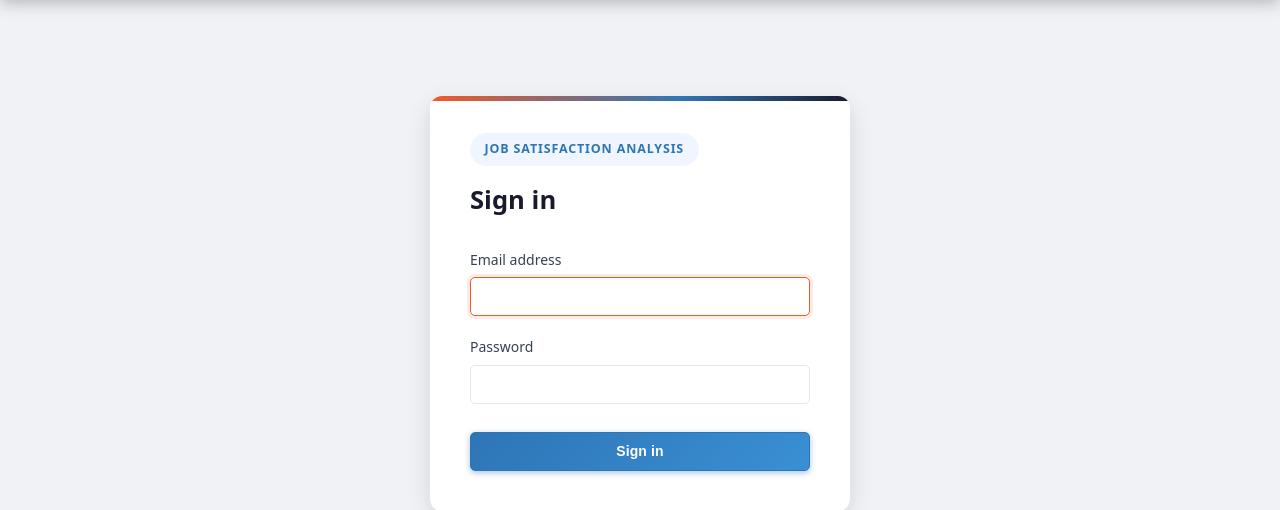
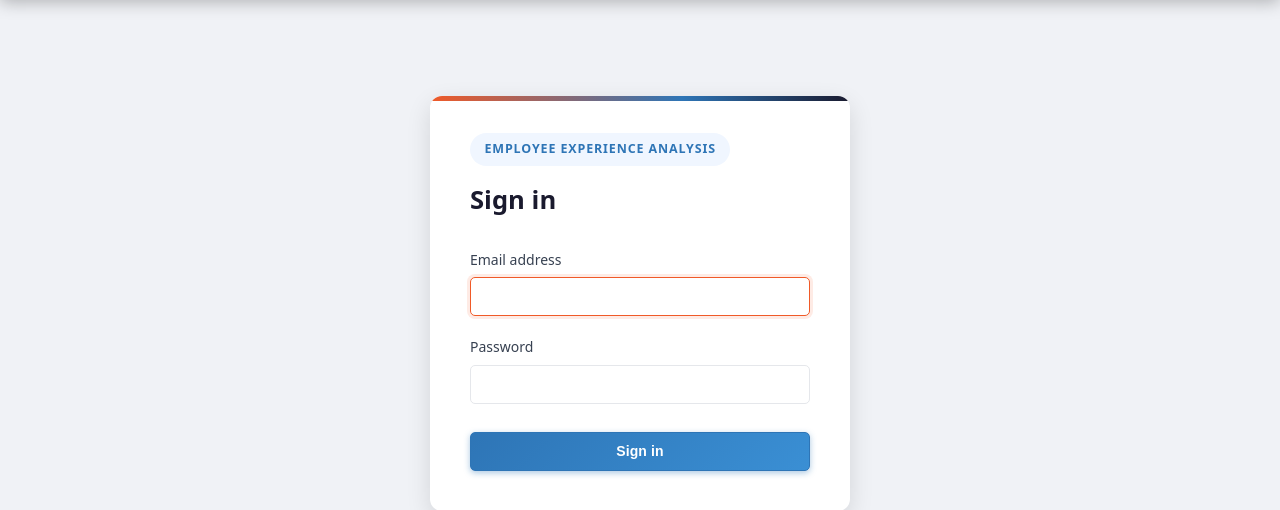
Before and after one commit to framuigai/leadtojob, a Flask app: page /login in a window 1280 px wide. Shown: the part 64-574 px from the top of the page. Run offline with Flask 3, Linux system fonts and the light colour scheme; parts of the project's set-up code (start-up, migrations or seed data) failed here and were passed over; some libraries are stand-ins or nearby versions.

Commit message:
Rename product from Job Satisfaction to Employee Experience (display name only)
Co-Authored-By: Claude Opus 5.5 <noreply@anthropic.com>

```diff
--- a/app/analytics/reports.py
+++ b/app/analytics/reports.py
@@ -53,7 +53,7 @@ _AUDIENCES = {
     MANAGEMENT: 'The manager of this group',
 }
 
-PRODUCT_NAME = 'Job Satisfaction Analysis'
+PRODUCT_NAME = 'Employee Experience Analysis'
 
 
 class ReportNotAvailable(Exception):
--- a/app/prompts/system_prompt.txt
+++ b/app/prompts/system_prompt.txt
@@ -1,5 +1,5 @@
 You are writing the Interpretation sections of an organisational job
-satisfaction report for the leadTo Job Satisfaction Analysis System.
+satisfaction report for the leadTo Employee Experience Analysis System.
 
 You will be given figures that have already been computed. Narrate them. Do not
 recalculate anything, do not estimate anything that is absent, and do not infer
--- a/app/templates/auth/login.html
+++ b/app/templates/auth/login.html
@@ -1,10 +1,10 @@
 {% extends "base.html" %}
 
-{% block title %}Sign In — leadTo Job Satisfaction{% endblock %}
+{% block title %}Sign In — leadTo Employee Experience{% endblock %}
 
 {% block content %}
 <div class="login-card">
-    <div class="login-eyebrow">Job Satisfaction Analysis</div>
+    <div class="login-eyebrow">Employee Experience Analysis</div>
     <h1>Sign in</h1>
     {# Administrators only. A survey respondent never reaches this page: they
        open the anonymous link and are never asked who they are. #}
--- a/app/templates/base.html
+++ b/app/templates/base.html
@@ -3,7 +3,7 @@
 <head>
     <meta charset="utf-8">
     <meta name="viewport" content="width=device-width, initial-scale=1">
-    <title>{% block title %}leadTo Job Satisfaction{% endblock %}</title>
+    <title>{% block title %}leadTo Employee Experience{% endblock %}</title>
     <meta name="csrf-token" content="{{ csrf_token() }}">
     <link rel="stylesheet" href="{{ url_for('static', filename='css/main.css') }}">
     <!-- Plotly loaded once for all embedded charts — must NOT be deferred so
--- a/app/templates/org/cycle_form.html
+++ b/app/templates/org/cycle_form.html
@@ -21,7 +21,7 @@
   <div class="form-group">
     <label for="cycle_name">Cycle name</label>
     <input type="text" id="cycle_name" name="cycle_name" required autofocus
-           placeholder="Employee Satisfaction Survey 2026 H1"
+           placeholder="Employee Experience Survey 2026 H1"
            value="{{ form.cycle_name }}">
   </div>
 
--- a/app/templates/org/dashboard.html
+++ b/app/templates/org/dashboard.html
@@ -1,5 +1,5 @@
 {% extends "base.html" %}
-{% block title %}Dashboard — leadTo Job Satisfaction{% endblock %}
+{% block title %}Dashboard — leadTo Employee Experience{% endblock %}
 {% block container_class %}container-wide board-page{% endblock %}
 
 {% macro status_pill(c) -%}
--- a/app/templates/org/instrument.html
+++ b/app/templates/org/instrument.html
@@ -58,7 +58,7 @@
     <a href="{{ url_for('org.dashboard') }}" class="back-link">← Dashboard</a>
     <p class="sl-eyebrow">Survey Library</p>
     <h1>Your Survey</h1>
-    <p>The job satisfaction questions tailored for your organisation, grouped by domain.
+    <p>The employee experience questions tailored for your organisation, grouped by domain.
        Open any domain to preview its questions. Read-only.</p>
   </div>
 </div>
--- a/app/templates/org/instrument_domain.html
+++ b/app/templates/org/instrument_domain.html
@@ -59,7 +59,7 @@
 <div class="page-header">
   <div class="page-header-left">
     <a href="{{ url_for('org.instrument') }}" class="back-link">← All domains</a>
-    <p class="sv-eyebrow">Job Satisfaction Survey</p>
+    <p class="sv-eyebrow">Employee Experience Survey</p>
     <h1>{{ label }}</h1>
     <p>{{ 'The outcome domain. Its three subdomains are reported separately, never as one score.'
           if is_outcome else 'A diagnostic domain, reported in relation to Overall Satisfaction.' }}</p>
```
Also changed, not shown: tests/test_scaffolding.py (+1 -1 lines).
